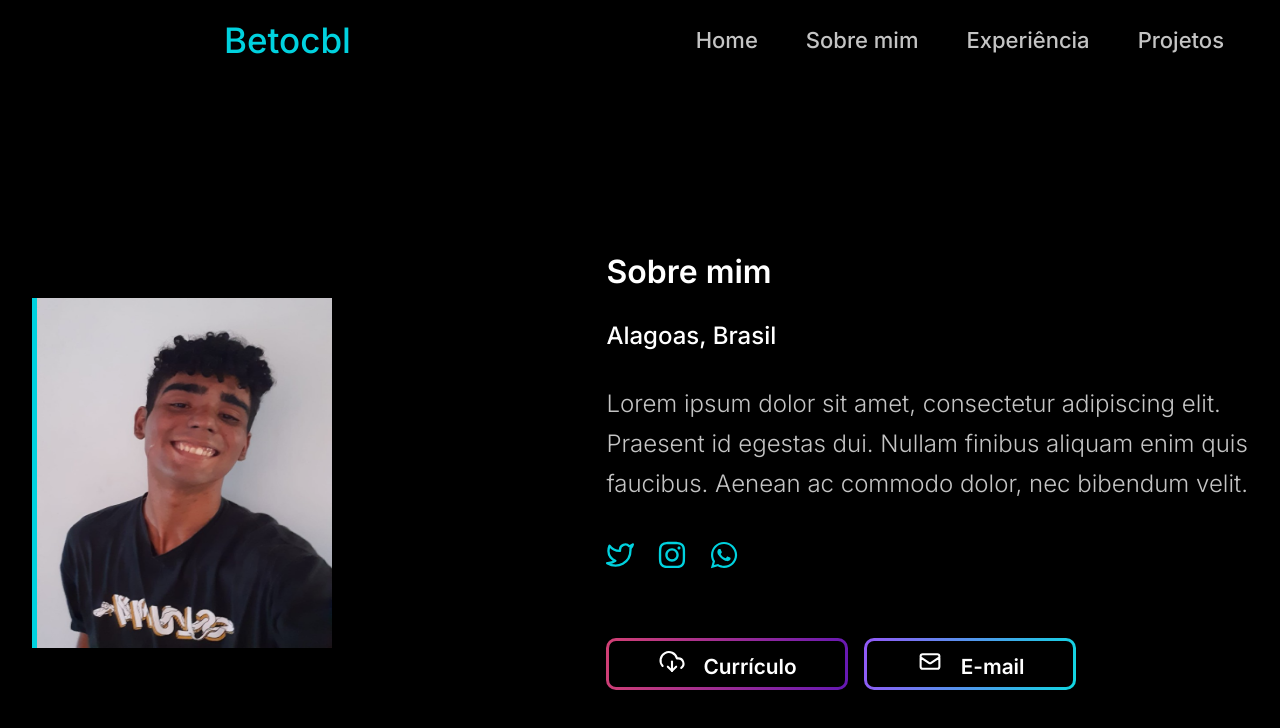
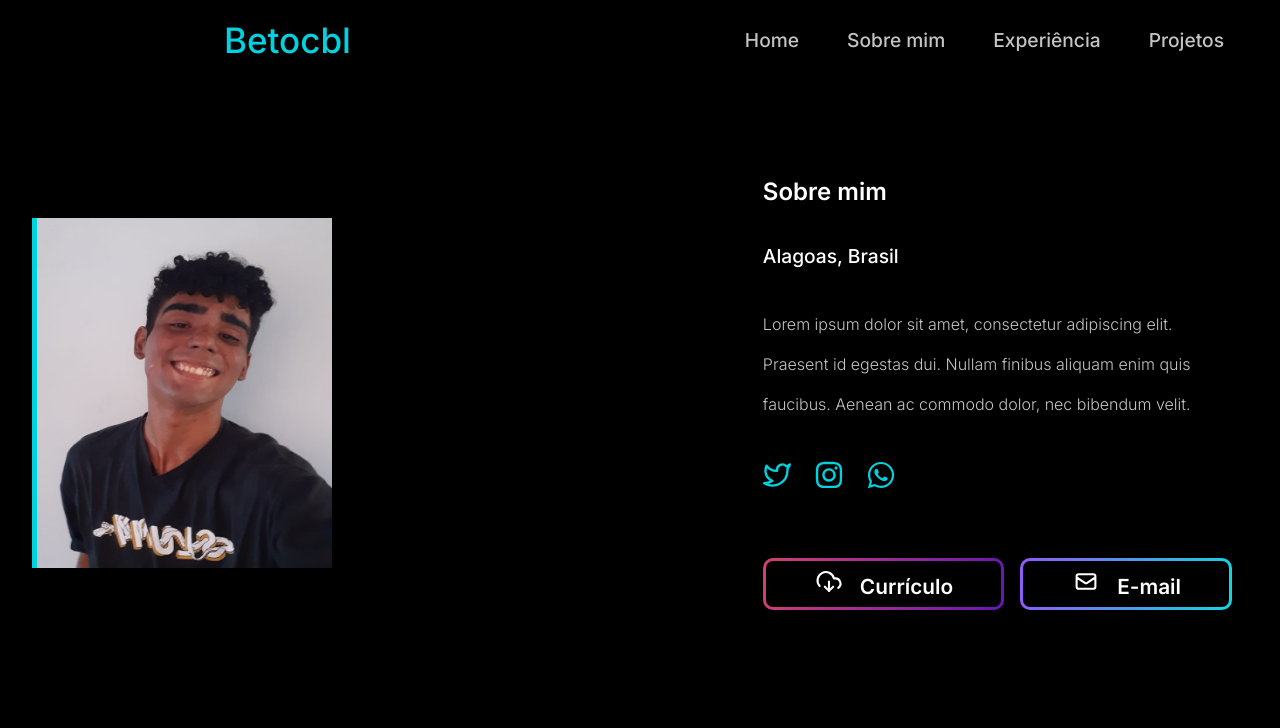
Before and after one commit to betolarbac/betocbl, a Next.js app: page /sobre in a window 1280 px wide. Shown: the top 728 px of the page. Built offline with nearby package versions, Linux system fonts and the light colour scheme.

Commit message:
ajeitando

```diff
--- a/src/components/Header/styles.module.scss
+++ b/src/components/Header/styles.module.scss
@@ -4,7 +4,7 @@
   }
 
   .headerContent {
-    max-width: 1280px;
+    max-width: 1200px;
     height: 5rem;
     margin: 0 auto;
     padding: 0 2rem;
@@ -28,7 +28,7 @@
       a {
 
         font-weight: 500;
-        font-size: 1.375rem;
+        font-size: 1.2rem;
         display: inline-block;
         position: relative;
         padding: 0 1.5rem;
--- a/src/components/Sobre/sobre.module.scss
+++ b/src/components/Sobre/sobre.module.scss
@@ -5,7 +5,7 @@
     margin: 0 auto;
     padding: 0 2rem;
 
-    margin-top: 10rem;
+    margin-top: 5rem;
     display: flex;
     align-items: center;
     justify-content: space-between;
@@ -22,7 +22,7 @@
       margin-bottom: 1rem;
 
       h1 {
-        font-size: 2rem;
+        font-size: 1.5rem;
         line-height: 4rem;
         font-weight: 600;
         color: #FFFFFF;
@@ -30,7 +30,7 @@
       }
 
       h2 {
-        font-size: 1.5rem;
+        font-size: 1.2rem;
         line-height: 4rem;
         font-weight: 500;
         color: #FFFFFF;
@@ -40,7 +40,7 @@
 
       p {
         font-weight: 300;
-        font-size: 1.5rem;
+        font-size: 1rem;
         line-height: 2.5rem;
         margin-top: 1rem;
         color: #C4C4C4;
--- a/src/pages/home.module.scss
+++ b/src/pages/home.module.scss
@@ -3,7 +3,7 @@
     margin: 0 auto;
     padding: 0 2rem;
 
-    margin-top: 14rem;
+    margin-top: 10rem;
     display: flex;
     align-items: center;
     justify-content: space-between;
```
